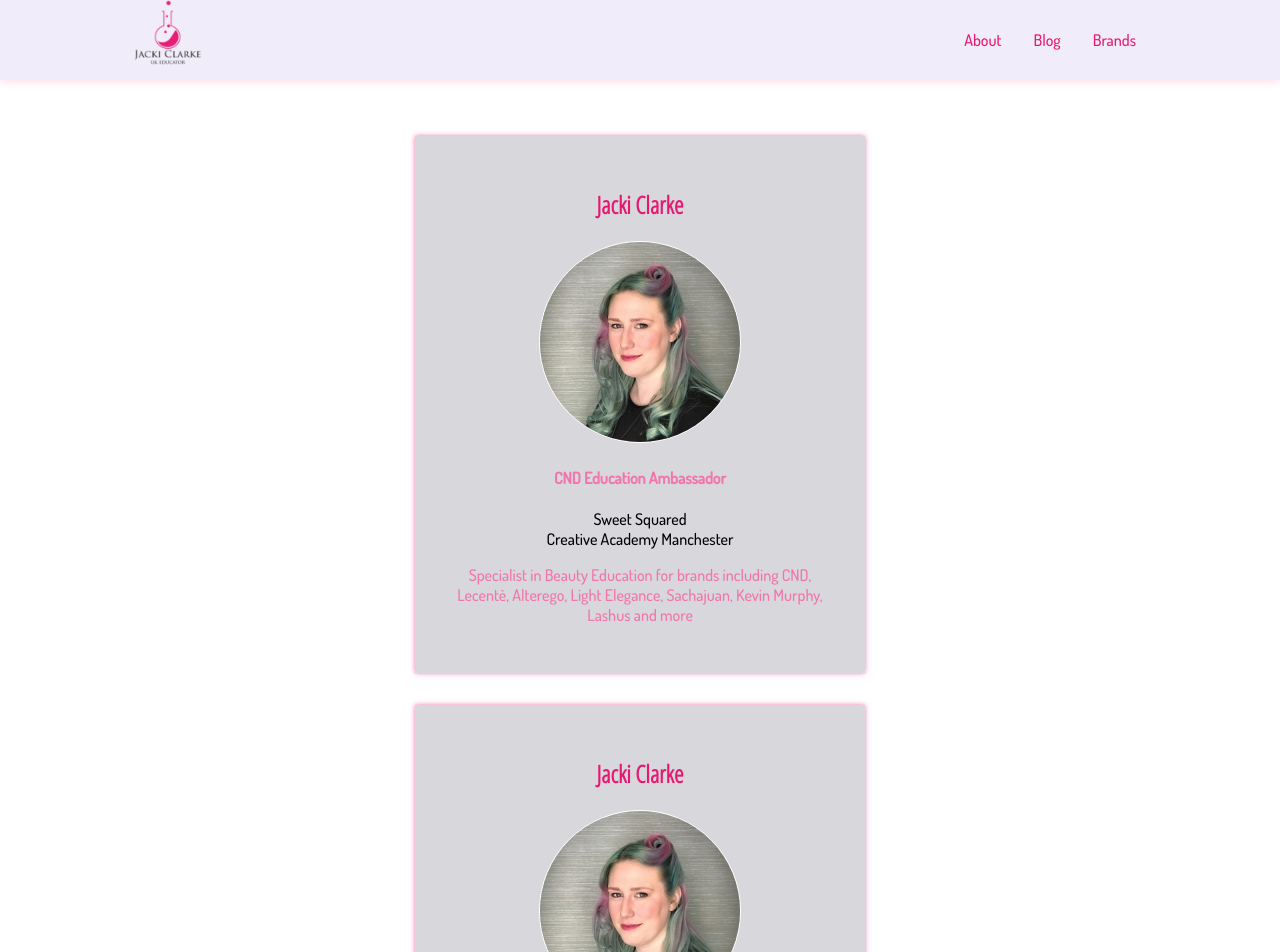
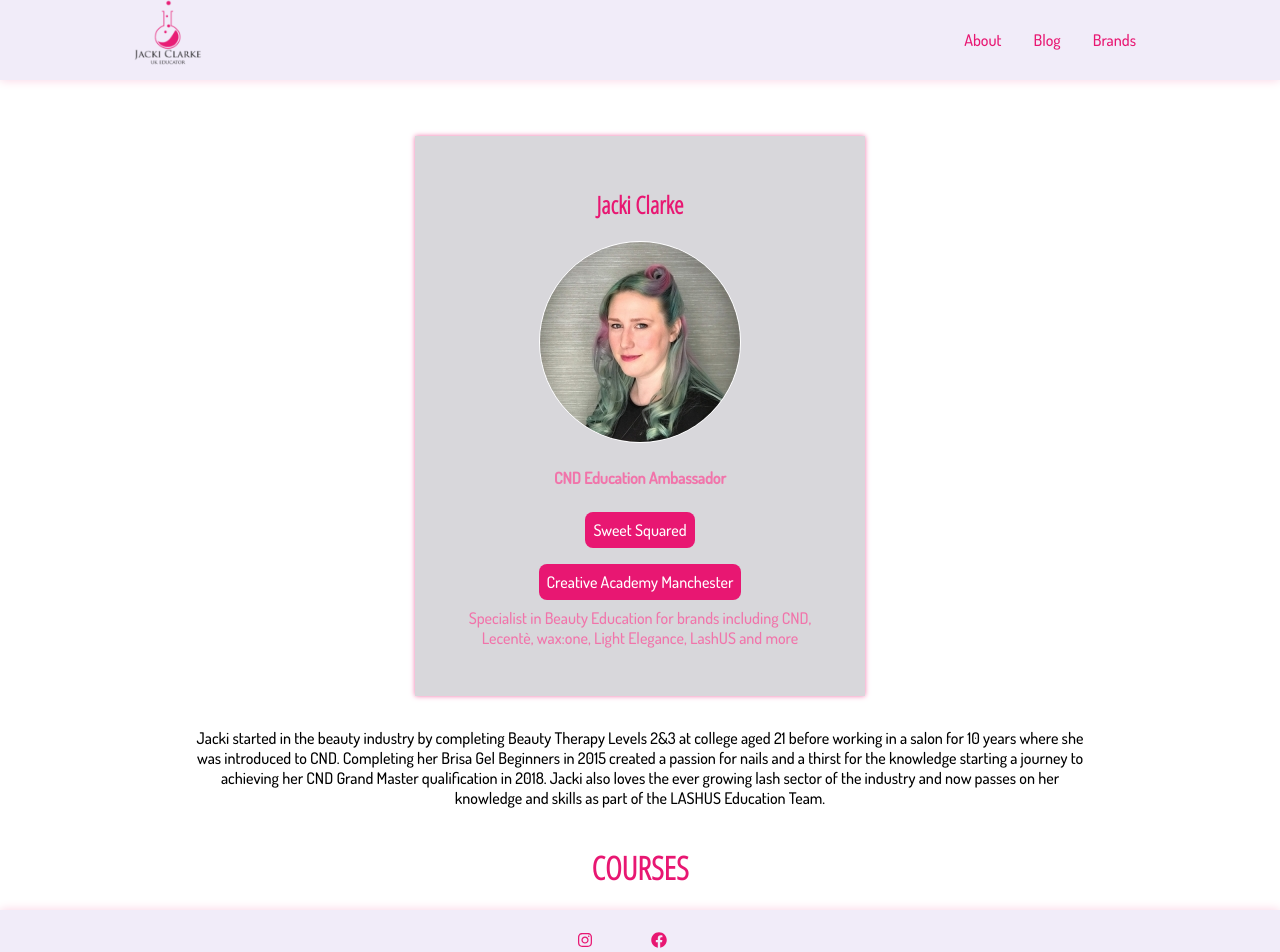
Before and after one commit to Ross-mc/jc-education, a Next.js app: page / in a window 1280 px wide. Shown: the top 952 px of the page. Built offline with nearby package versions, Linux system fonts and the light colour scheme.

Commit message:
moved data to utils

```diff
--- a/components/Landing/Landing.js
+++ b/components/Landing/Landing.js
@@ -1,12 +1,18 @@
 import classes from "./landing.module.css";
 import TitleCard from "./TitleCard";
 
-const Landing = ({ titleCard }) => {
+const Landing = ({ titleCard, blurb }) => {
   return (
     <>
       <div className="flex-container">
         <div className="flex-item">
           <TitleCard titleCard={titleCard}/>
+        </div>
+        <div className="flex-item">
+          <p>{blurb}</p>
+        </div>
+        <div className="flex-item">
+          <h1>COURSES</h1>
         </div>
       </div>
     </>
--- a/components/Landing/landing.module.css
+++ b/components/Landing/landing.module.css
@@ -22,19 +22,29 @@
 }
 
 .titleCard ul{
-  margin: 0;
   padding: 0;
 }
 
 .titleCard li{
   list-style: none;
   margin-left: 0;
+  margin-top: 2rem;
 }
 
 .titleCard a {
-  color: black;
+  background-color: var(--color-primary-500);
+  width: 100%;
   text-decoration: none;
+  color: white;
+  padding: .5rem;
+  margin: 1rem;
+  border-radius: .5rem;
 }
+
+.titleCard a:hover, .titleCard a:focus{
+  background-color: var(--color-primary-300);
+}
+
 
 .titleCard h2{
   font-family: var(--font-open-sans-condensed);
--- a/pages/index.js
+++ b/pages/index.js
@@ -1,10 +1,10 @@
-import Landing from "../components/Landing/Landing"
+import Landing from "../components/Landing/Landing";
+import data from "../utils/data"
 
 const Home = (props) => {
   return (
     <>
-      <Landing titleCard={props.titleCard}/>
-      <Landing titleCard={props.titleCard}/>
+      <Landing titleCard={props.titleCard} blurb={props.blurb}/>
     </>
   )
 }
@@ -13,27 +13,13 @@
 
 export function getStaticProps(){
 
-  const titleCard = {
-    name: "Jacki Clarke",
-    role: "CND Education Ambassador",
-    image: "/images/jacki-clarke.jpg",
-    links: [
-      {
-        company: "Sweet Squared",
-        href: "https://www.sweetsquared.com/"
-      },
-      {
-        company: "Creative Academy Manchester",
-        href: "https://www.creativeacademymanchester.co.uk/"
-      }
-    ],
-    tagline: "Specialist in Beauty Education for brands including CND, Lecentè, Alterego, Light Elegance, Sachajuan, Kevin Murphy, Lashus and more"
-  }
 
 
   return {
     props: {
-      titleCard
+      titleCard: data.titleCard,
+      blurb: data.blurb,
+      courses: data.courses
     }
   }
 }
--- a/styles/globals.css
+++ b/styles/globals.css
@@ -54,7 +54,8 @@
 
 
 h1,h2{
-  color: var(--color-primary-500)
+  color: var(--color-primary-500);
+  font-family: var(--font-open-sans-condensed)
 }
 
 .flex-container{
--- /dev/null
+++ b/utils/data.js
@@ -0,0 +1,58 @@
+const titleCard = {
+  name: "Jacki Clarke",
+  role: "CND Education Ambassador",
+  image: "/images/jacki-clarke.jpg",
+  links: [
+    {
+      company: "Sweet Squared",
+      href: "https://www.sweetsquared.com/"
+    },
+    {
+      company: "Creative Academy Manchester",
+      href: "https://www.creativeacademymanchester.co.uk/"
+    }
+  ],
+  tagline: "Specialist in Beauty Education for brands including CND, Lecentè, wax:one, Light Elegance, LashUS and more"
+}
+
+const blurb = "Jacki started in the beauty industry by completing Beauty Therapy Levels 2&3 at college aged 21 before working in a salon for 10 years where she was introduced to CND. Completing her Brisa Gel Beginners in 2015 created a passion for nails and a thirst for the knowledge starting a journey to achieving her CND Grand Master qualification in 2018. Jacki also loves the ever growing lash sector of the industry and now passes on her knowledge and skills as part of the LASHUS Education Team."
+
+const courses = [
+  {
+    title: "CND™ Brisa Gel Beginners",
+    brief: "The CND™ Gel Beginners course will enable you to create thin, light natural looking enhancements using CND’s Brisa Gel. The pre-class home study is added to enhance your learning and increase your hands-on time in class.",
+    price: "£725.00 + VAT / €870.00",
+    details: "https://my.sweetsquared.com/education/course/85"
+  },
+  {
+    title: "CND™ Shellac™ Beginners",
+    brief: "During this 2 day course, you will discover and learn the complete CND™ Shellac™ system and be well equipped with tips and tricks to provide the world's most wanted manicure to your future clients. Pre-class home study is added to enhance your learning and increase your hands-on time in class.",
+    price: "£435.00 + VAT / €522",
+    details: "https://my.sweetsquared.com/education/course/84"
+  },
+  {
+    title: "Light Elegance Beginners Course",
+    brief: "The Light Elegance Beginners course will provide you with the fundamental techniques that will assist you on your journey in creating perfect enhancement services. Learn the difference between all of the 6 different Lexy Line hard gels allowing you the nail professional the complete control and creativity to achieve the perfect nail every time.",
+    price: "£545.00 + VAT / €654.00",
+    details: "https://my.sweetsquared.com/education/course/394"
+  },
+  {
+    title: "CND™ Shellac™ Conversion",
+    brief: "CND™ Shellac™ Conversion class is designed for existing nail professionals to discover and learn the complete CND™ Shellac™ system from application to removal.  This class is product focused on ensuring the correct use of the CND™ Shellac™ systems.",
+    price: "£95.00 + VAT /€114.00",
+    details: "https://my.sweetsquared.com/education/course/87"
+  }
+];
+
+const bio = [
+  "Jacki started in the beauty industry by completing Beauty Therapy Levels 2&3 at college aged 21 before working in a salon for 10 years where she was introduced to CND. Completing her Brisa Gel Beginners in 2015 created a passion for nails and a thirst for the knowledge starting a journey to achieving her CND Grand Master qualification in 2018. Jacki also loves the ever growing lash sector of the industry and now passes on her knowledge and skills as part of our LASHUS Education Team. Her desire for knowledge and love for the CND brand and products continues making her a great addition to the team.",
+  "I have always had a passion for people and initially thought my place within the industry would be on a holistic treatment path. But after being sent to Creative Academy Manchester on a Brisa Gel Beginners course by my manager, I found a new love in the creation of stunning enhancements and a thirst for the knowledge. The encouragement and support I received throughout my training was overwhelming and inspiring .From there my love for CND grew and I continued on my journey to achieve my Brisa Gel Masters and then Grand Master status.",
+  "I believe whole heartedly in the ethos of Sweet Squared of Love and Respect. I am incredibly proud to work with the brands that I love and trust - to guide others through their own journey, help ignite their passions and cheer-lead them in their own growth is a real blessing and privilege"
+]
+
+export default {
+  titleCard,
+  blurb,
+  courses,
+  bio
+}
```
Also changed, not shown: pages/bio/index.js (+3 -10 lines).
